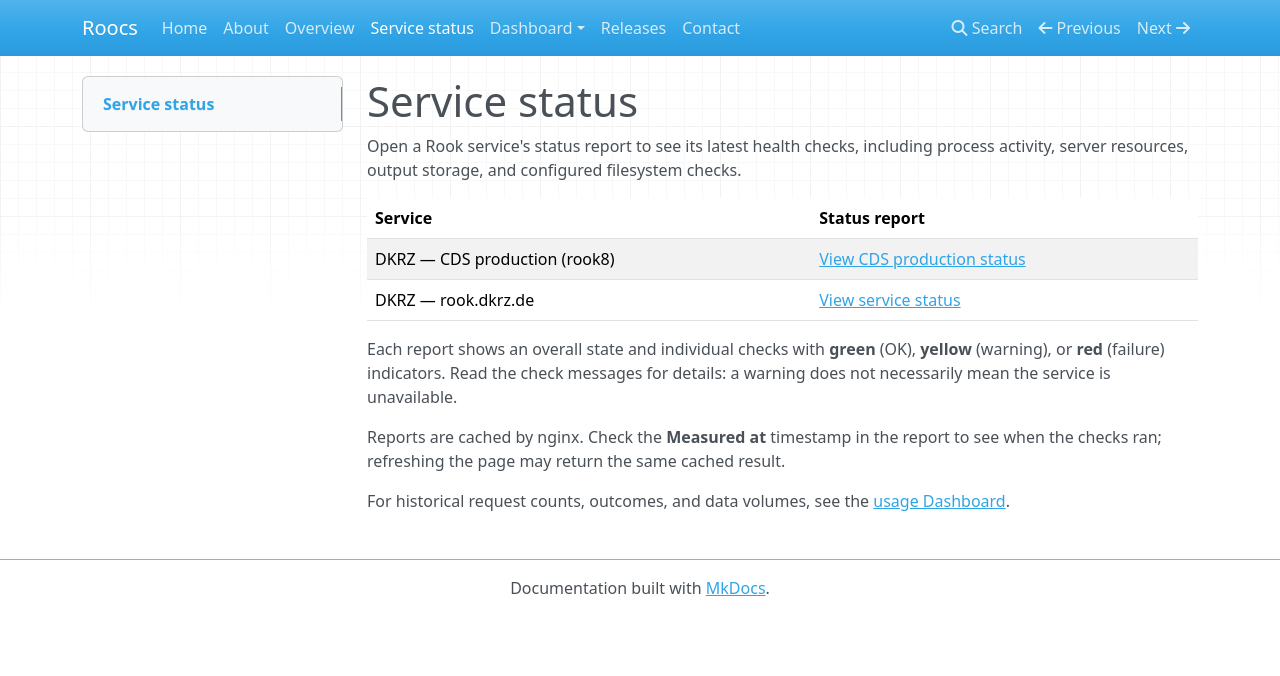
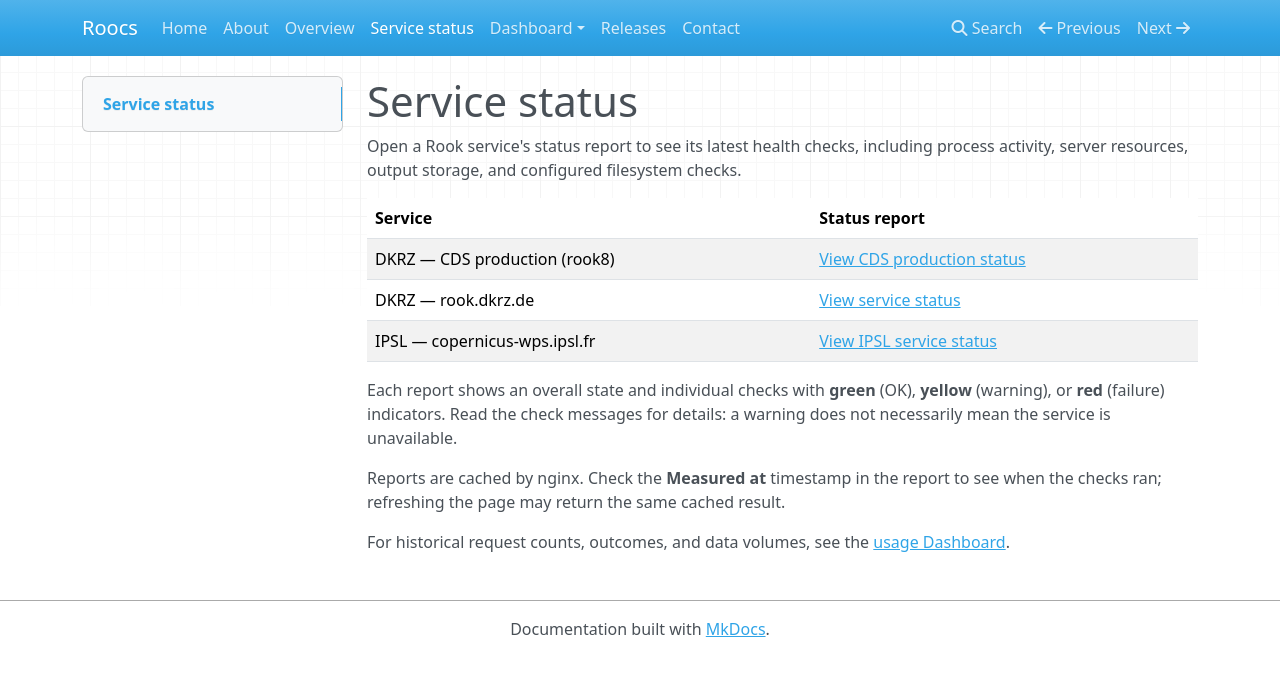
Before and after one commit to roocs/roocs.github.io, an MkDocs documentation site: the page built from docs/status.md, in a window 1280 px wide. Shown: the top 676 px of the page. Built offline with MkDocs 1.6.1, drawn with Linux system fonts in a browser that asks for light colours; nearby versions of some CDN libraries.

Commit message:
added ipsl status link

```diff
--- a/docs/status.md
+++ b/docs/status.md
@@ -8,6 +8,7 @@ checks.
 | --- | --- |
 | DKRZ — CDS production (rook8) | [View CDS production status](http://rook8.cloud.dkrz.de/status) |
 | DKRZ — rook.dkrz.de | [View service status](http://rook.dkrz.de/status) |
+| IPSL — copernicus-wps.ipsl.fr | [View IPSL service status](http://copernicus-wps.ipsl.fr/status) |
 
 Each report shows an overall state and individual checks with **green** (OK),
 **yellow** (warning), or **red** (failure) indicators. Read the check messages
```
